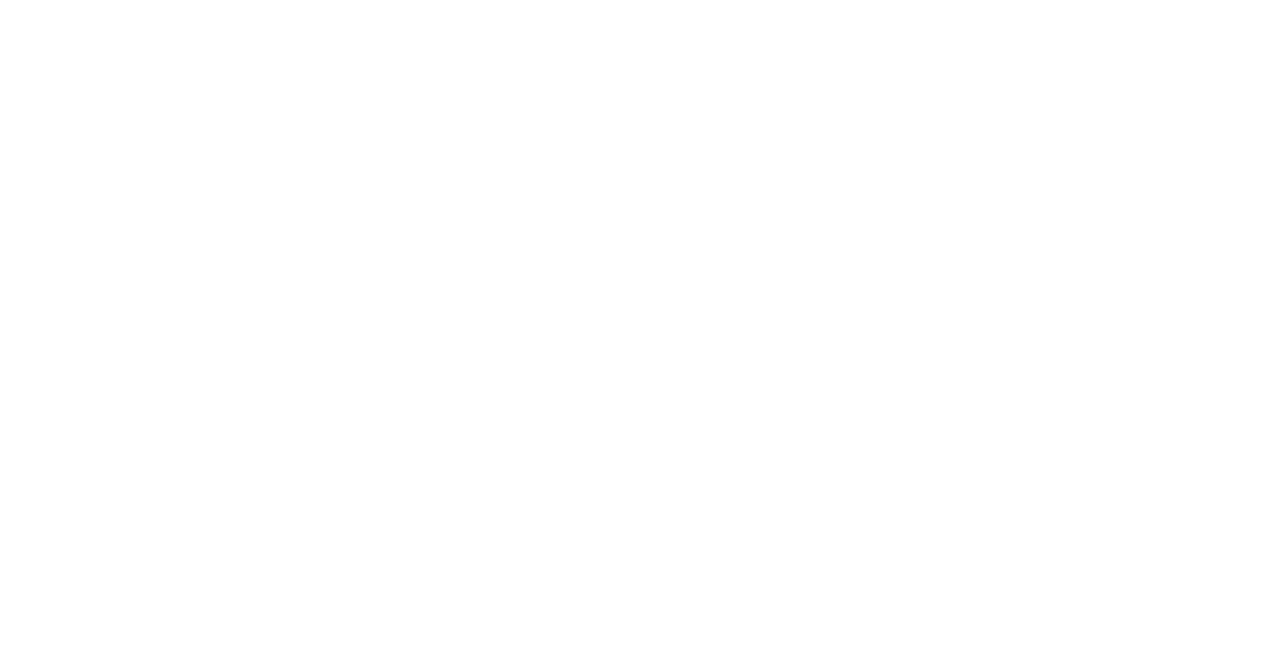
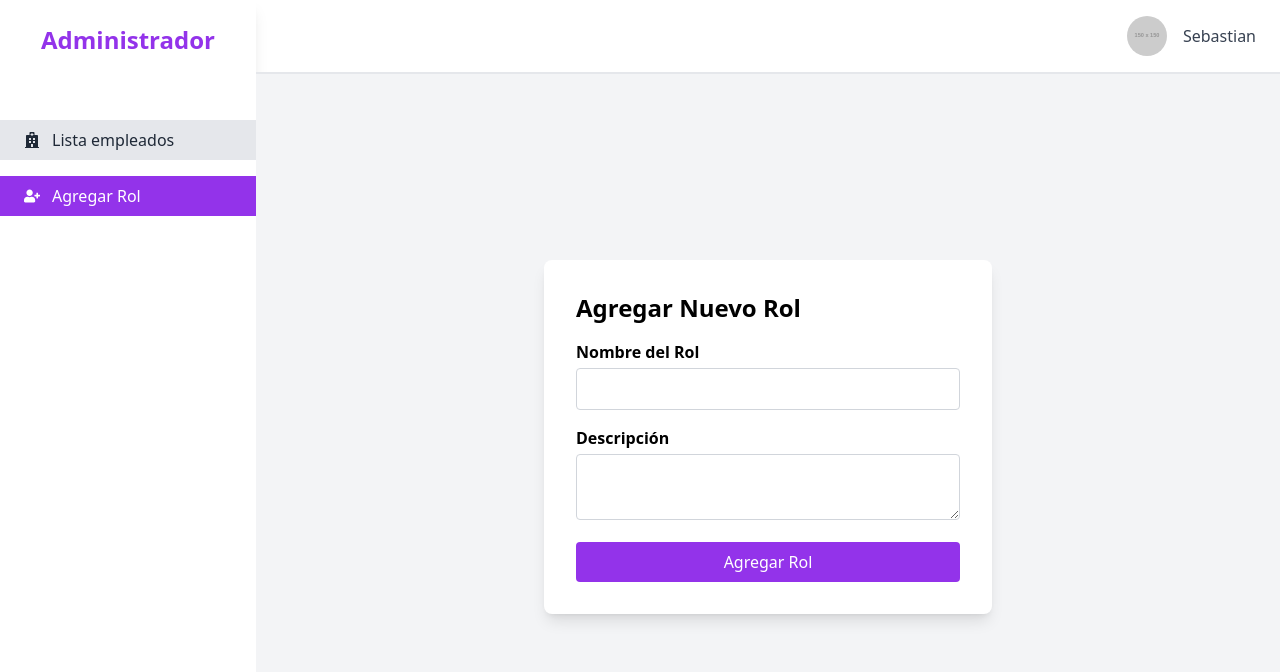
Before and after one commit to SebitaBravo/crm-workers, a React (Vite) app in the folder frontend/: page /admin/rol in a window 1280 px wide. Before the commit this address had no page. Shown: the top 672 px of the page. Built offline with nearby package versions, Linux system fonts and the light colour scheme.

Commit message:
components

```diff
--- a/frontend/src/App.jsx
+++ b/frontend/src/App.jsx
@@ -4,6 +4,7 @@
 import WorkerPage from "./pages/WorkerPage.jsx";
 import Home from "./pages/Home";
 import Login from "./pages/Login";
+import Rol from "./components/administrator/Rol";
 
 function App() {
   return (
@@ -11,6 +12,7 @@
       <Routes>
         <Route path="/" element={<Home />} />
         <Route path="/admin" element={<AdminPage />} />
+        <Route path="/admin/rol" element={<Rol />} />
         <Route path="/jefe" element={<ChiefPage />} />
         <Route path="/trabajador" element={<WorkerPage />} />
         <Route path="/login" element={<Login />} />
--- a/frontend/src/components/TopBar.jsx
+++ b/frontend/src/components/TopBar.jsx
@@ -14,7 +14,7 @@
         <Link to="/jefe" className=" hover:text-gray-400">
           Jefe
         </Link>
-        <Link to="/jefe" className=" hover:text-gray-400">
+        <Link to="/admin" className=" hover:text-gray-400">
           Admin
         </Link>
       </div>
--- /dev/null
+++ b/frontend/src/components/administrator/Rol.jsx
@@ -0,0 +1,72 @@
+import { useState } from "react";
+import Sidebar from "./Sidebar";
+import Header from "../Header";
+
+function Rol() {
+  const [roleName, setRoleName] = useState("");
+  const [description, setDescription] = useState("");
+
+  const handleSubmit = (e) => {
+    e.preventDefault();
+    // Aquí puedes agregar la lógica para manejar el envío del formulario, por ejemplo, hacer una petición POST a tu servidor
+    console.log("Nuevo rol:", { roleName, description });
+    // Resetear el formulario
+    setRoleName("");
+    setDescription("");
+  };
+
+  return (
+    <div className="flex h-screen">
+      <Sidebar />
+      <div className="flex flex-col flex-grow">
+        <Header />
+        <div className="flex flex-col items-center justify-center h-full bg-gray-100 p-4">
+          <div className="bg-white p-8 rounded-lg shadow-lg w-full max-w-md">
+            <h2 className="text-2xl font-bold mb-4">Agregar Nuevo Rol</h2>
+            <form onSubmit={handleSubmit} className="space-y-4">
+              <div>
+                <label
+                  className="block text-left font-bold mb-1"
+                  htmlFor="roleName"
+                >
+                  Nombre del Rol
+                </label>
+                <input
+                  type="text"
+                  id="roleName"
+                  className="w-full p-2 border border-gray-300 rounded"
+                  value={roleName}
+                  onChange={(e) => setRoleName(e.target.value)}
+                  required
+                />
+              </div>
+              <div>
+                <label
+                  className="block text-left font-bold mb-1"
+                  htmlFor="description"
+                >
+                  Descripción
+                </label>
+                <textarea
+                  id="description"
+                  className="w-full p-2 border border-gray-300 rounded"
+                  value={description}
+                  onChange={(e) => setDescription(e.target.value)}
+                  required
+                />
+              </div>
+              <button
+                type="submit"
+                className="w-full p-2 bg-purple-600 text-white rounded hover:bg-purple-700"
+              >
+                Agregar Rol
+              </button>
+            </form>
+          </div>
+        </div>
+      </div>
+    </div>
+  );
+}
+
+export default Rol;
--- a/frontend/src/components/administrator/Sidebar.jsx
+++ b/frontend/src/components/administrator/Sidebar.jsx
@@ -1,4 +1,5 @@
 import { FaHospital, FaUserPlus } from "react-icons/fa";
+import { Link } from "react-router-dom";
 
 function Sidebar() {
   return (
@@ -7,20 +8,20 @@
         <h1 className="text-2xl font-bold">Administrador</h1>
       </div>
       <nav className="mt-10">
-        <a
-          href="#"
+        <Link
+          to="/admin"
           className="flex items-center mt-4 py-2 px-6 bg-gray-200 text-gray-800"
         >
           <FaHospital className="mr-3" />
           Lista empleados
-        </a>
-        <a
-          href="#"
+        </Link>
+        <Link
+          to="/admin/rol"
           className="flex items-center mt-4 py-2 px-6 bg-purple-600 text-white"
         >
           <FaUserPlus className="mr-3" />
           Agregar Rol
-        </a>
+        </Link>
       </nav>
     </div>
   );
```
